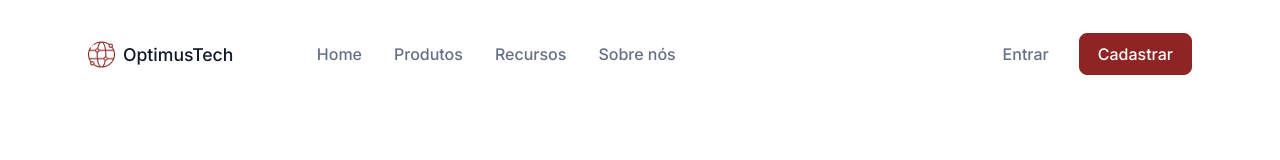
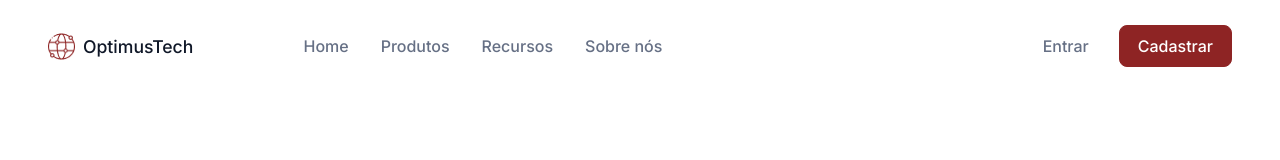
Before and after one commit to danilocostabento/optimus-tech, a plain HTML site: page index.html in a window 1280 px wide. Drawn offline with Linux system fonts and the light colour scheme.

Commit message:
Add files via upload

```diff
--- a/styles/components/_header.scss
+++ b/styles/components/_header.scss
@@ -5,7 +5,7 @@ header {
     .container {
         display: flex;
         justify-content: space-between;
-        padding: 18px 80px;
+        padding: 10px 40px;
         .logo {
             .btn {
                 display: flex;
```
Also changed, not shown: index.html (line endings or trailing spaces), styles/abstract/_mixins.scss (line endings or trailing spaces), styles/abstract/_variables.scss (line endings or trailing spaces), styles/style.css, styles/style.scss (line endings or trailing spaces), 1 other file.
